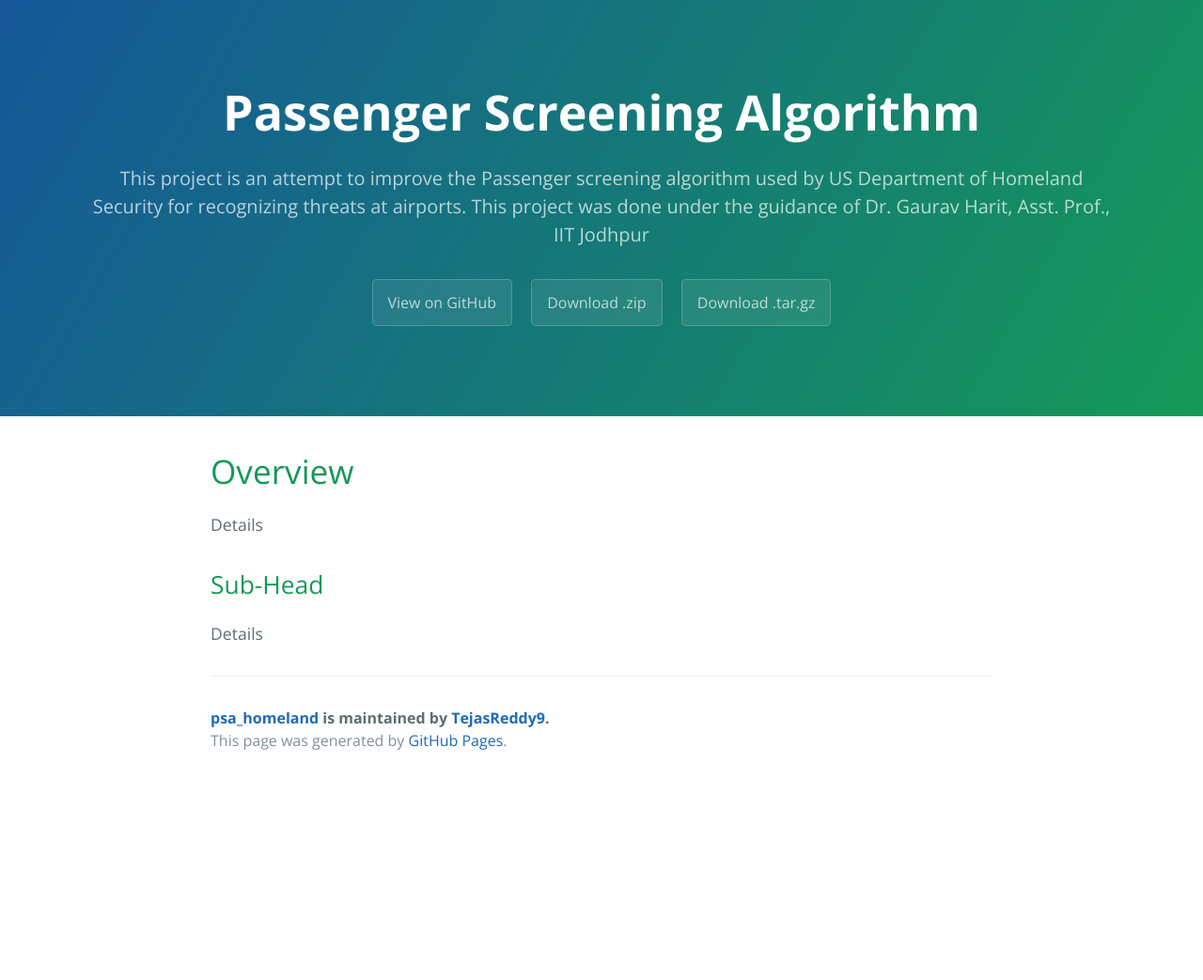
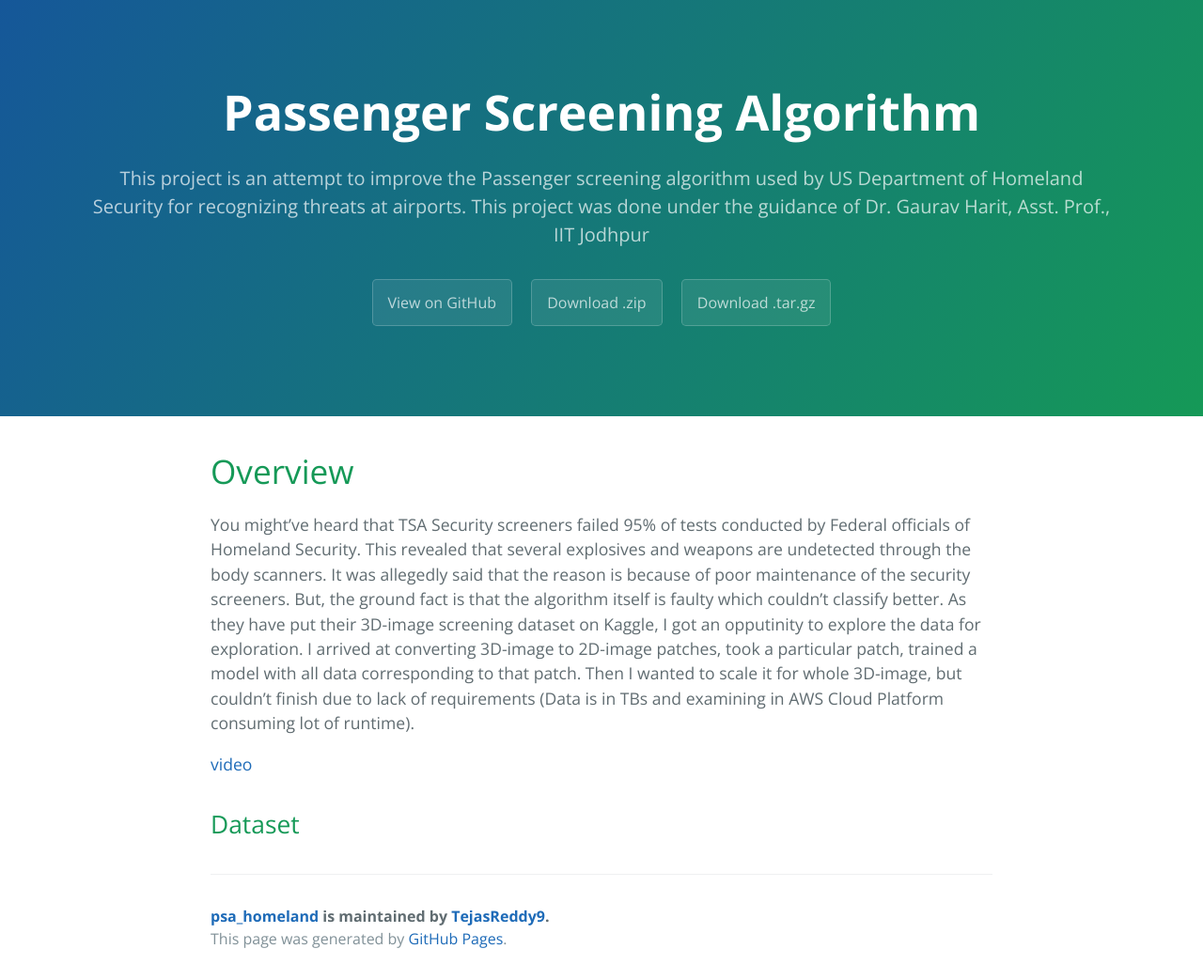
Before and after one commit to TejasReddy9/psa_homeland, a Jekyll site: the page built from docs/index.md, in a window 1280 px wide. Shown: the whole page at 94% size. Built offline with Jekyll 4.4.1, drawn with Linux system fonts in a browser that asks for light colours; our own code applies the rules of GitHub Pages for plain Markdown files; before the commit the page ends 900 px from its top, so only the background shows below that.

Commit message:
Added Overview

```diff
--- a/docs/index.md
+++ b/docs/index.md
@@ -4,8 +4,8 @@
 
 # Overview
 
-Details
+You might've heard that TSA Security screeners failed 95% of tests conducted by Federal officials of Homeland Security. This revealed that several explosives and weapons are undetected through the body scanners. It was allegedly said that the reason is because of poor maintenance of the security screeners. But, the ground fact is that the algorithm itself is faulty which couldn't classify better. As they have put their 3D-image screening dataset on Kaggle, I got an opputinity to explore the data for exploration. I arrived at converting 3D-image to 2D-image patches, took a particular patch, trained a model with all data corresponding to that patch. Then I wanted to scale it for whole 3D-image, but couldn't finish due to lack of requirements (Data is in TBs and examining in AWS Cloud Platform consuming lot of runtime).
 
-## Sub-Head
+[video]()
 
-Details
+## Dataset
```
